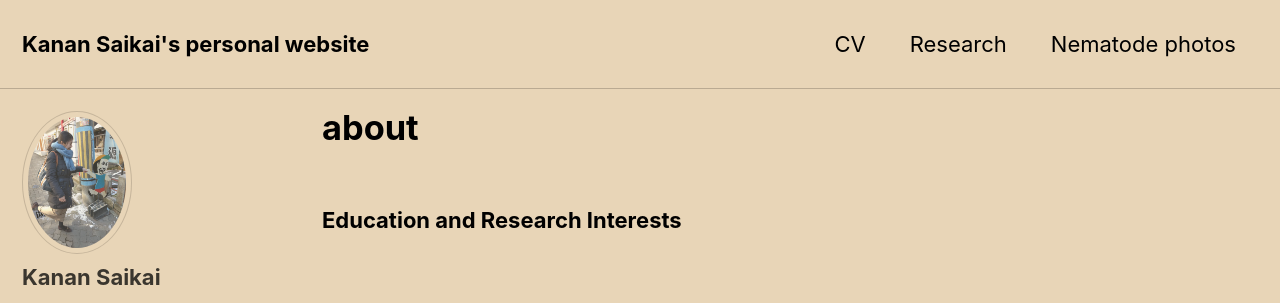
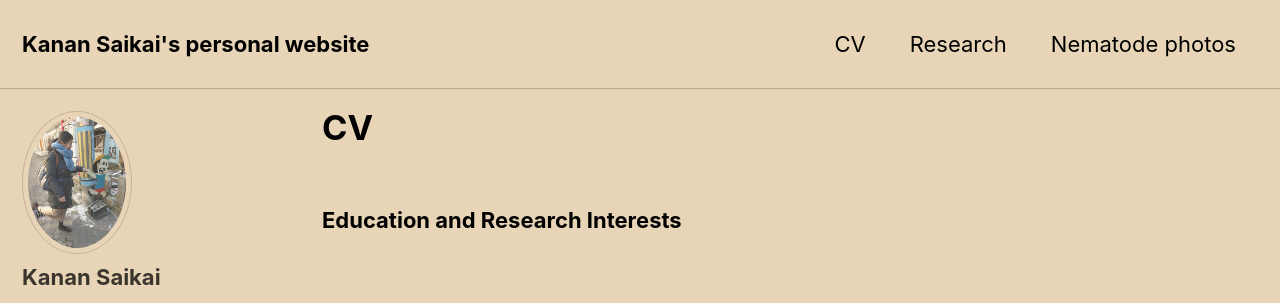
Before and after one commit to ksaikai/ksaikai.github.io, a Jekyll site: the page built from _pages/about.md, in a window 1280 px wide and 900 px high. Shown: the top 303 px of the window. Built offline with Jekyll 4.4.1, drawn with Linux system fonts in a browser that asks for light colours; cached includes are drawn as plain includes; nearby versions of some CDN libraries.

Commit message:
Update about.md

```diff
--- a/_pages/about.md
+++ b/_pages/about.md
@@ -1,6 +1,6 @@
 ---
-title: about
-permalink: /about/
+title: CV
+permalink: /cv/
 ---
 
 ### Education and Research Interests
```
